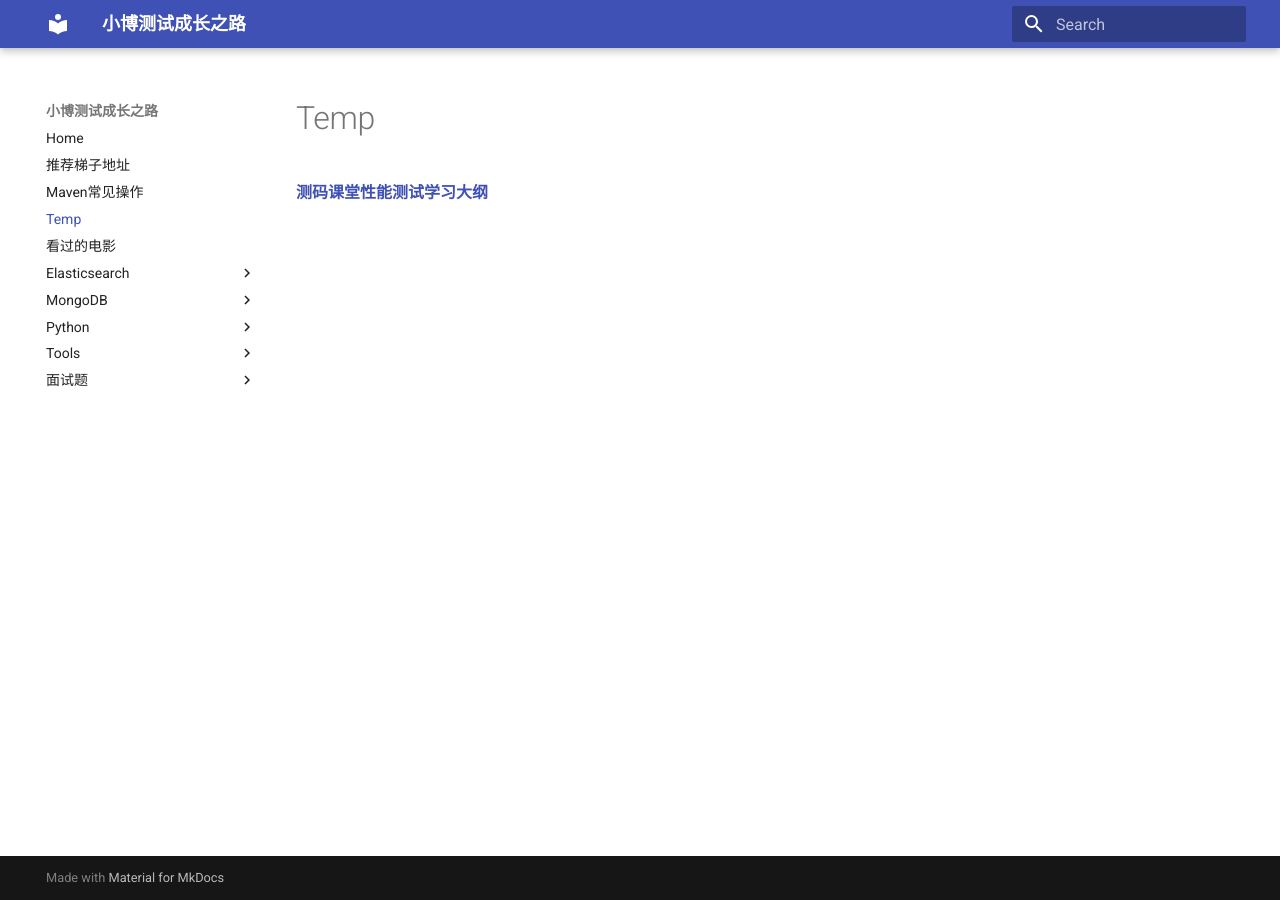
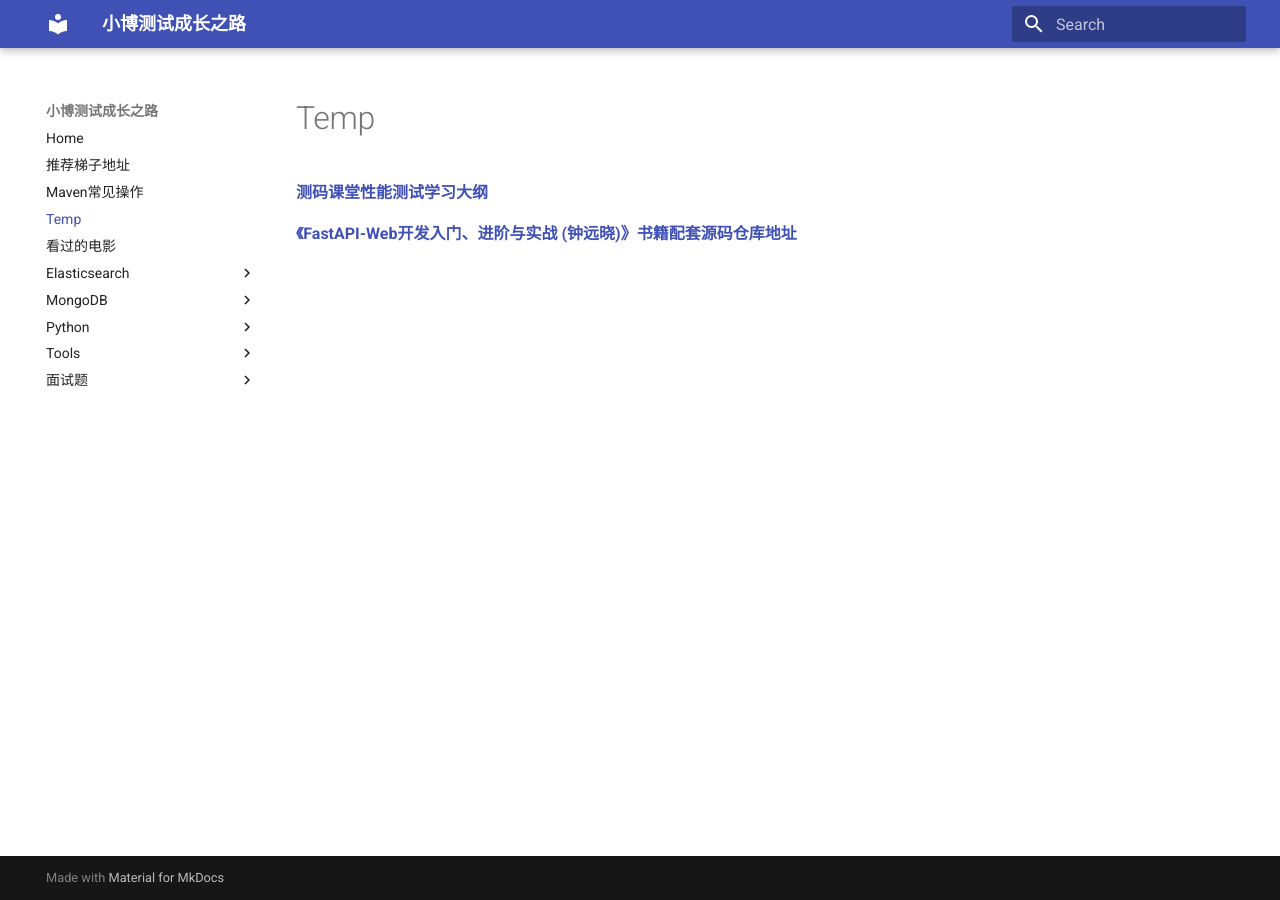
Before and after one commit to xiaobotester/blogs, an MkDocs documentation site: the page built from docs/temp.md, in a window 1280 px wide. Built offline with MkDocs 1.6.1 and Material for MkDocs 9.7.7, drawn with Linux system fonts in a browser that asks for light colours.

Commit message:
提交 《FastAPI-Web开发入门、进阶与实战 (钟远晓)》书籍配套源码仓库地址

```diff
--- a/docs/temp.md
+++ b/docs/temp.md
@@ -1 +1,4 @@
 **[测码课堂性能测试学习大纲](https://www.processon.com/view/link/610109631e085366ea554cba#outline)**
+
+
+**[《FastAPI-Web开发入门、进阶与实战 (钟远晓)》书籍配套源码仓库地址](https://gitee.com/xiaozhong1988/fastapi_tutorial)**
```
